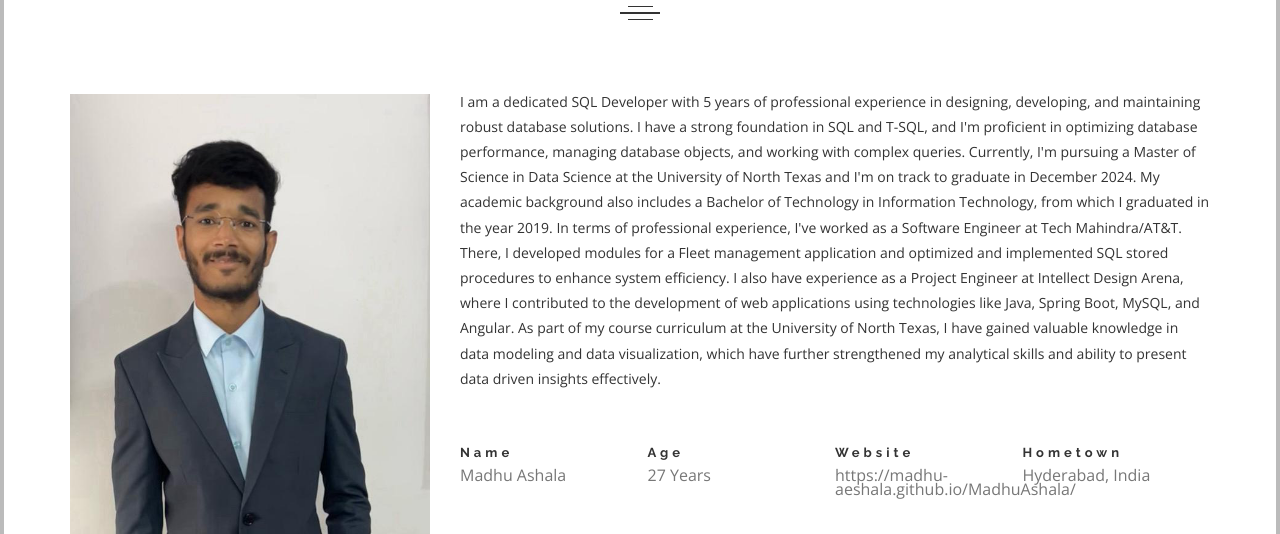
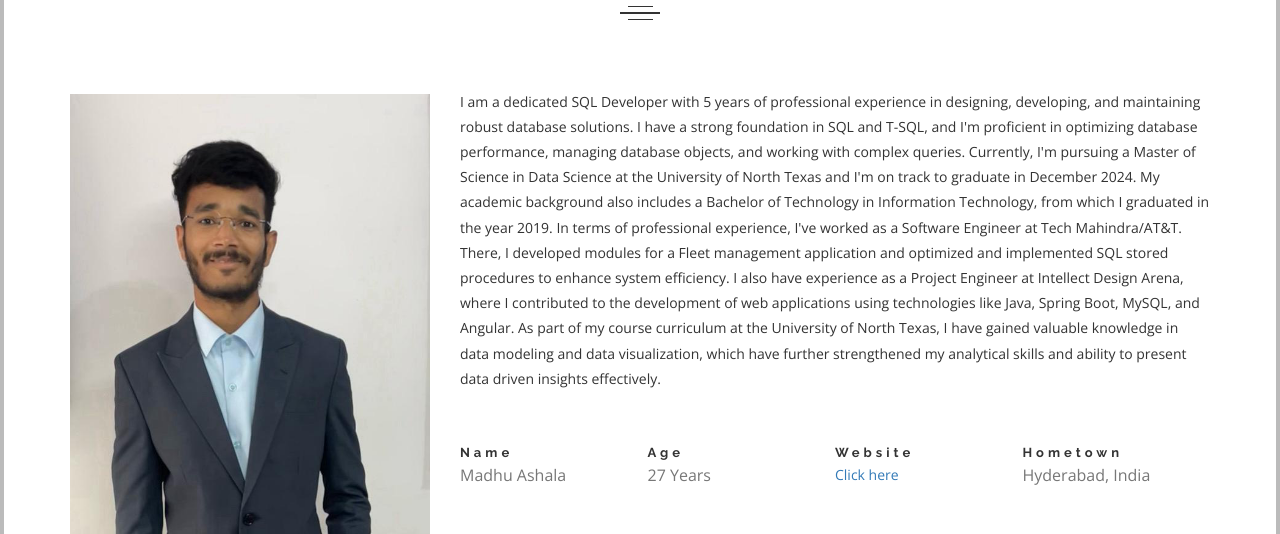
Before and after one commit to Madhu-Aeshala/MadhuAshala, a plain HTML site: page index.html in a window 1280 px wide. Both pictures are taken after a click on the link "ABOUT ME". Shown: the part 162-696 px from the top of the page. Drawn offline with nearby package versions, Linux system fonts and the light colour scheme; files whose address does not match are found by name; a web font is replaced by a local one.

Commit message:
Update index.html

```diff
--- a/index.html
+++ b/index.html
@@ -212,7 +212,7 @@ As part of my course curriculum at the University of North Texas, I have gained
 									<li>
 										<div class='inner' >
 											<h4>Website</h4>
-											<p>https://madhu-aeshala.github.io/MadhuAshala/</p>
+											<a href='https://madhu-aeshala.github.io/MadhuAshala/' >Click here</a>
 										</div>
 									</li>
 									<li>
```
